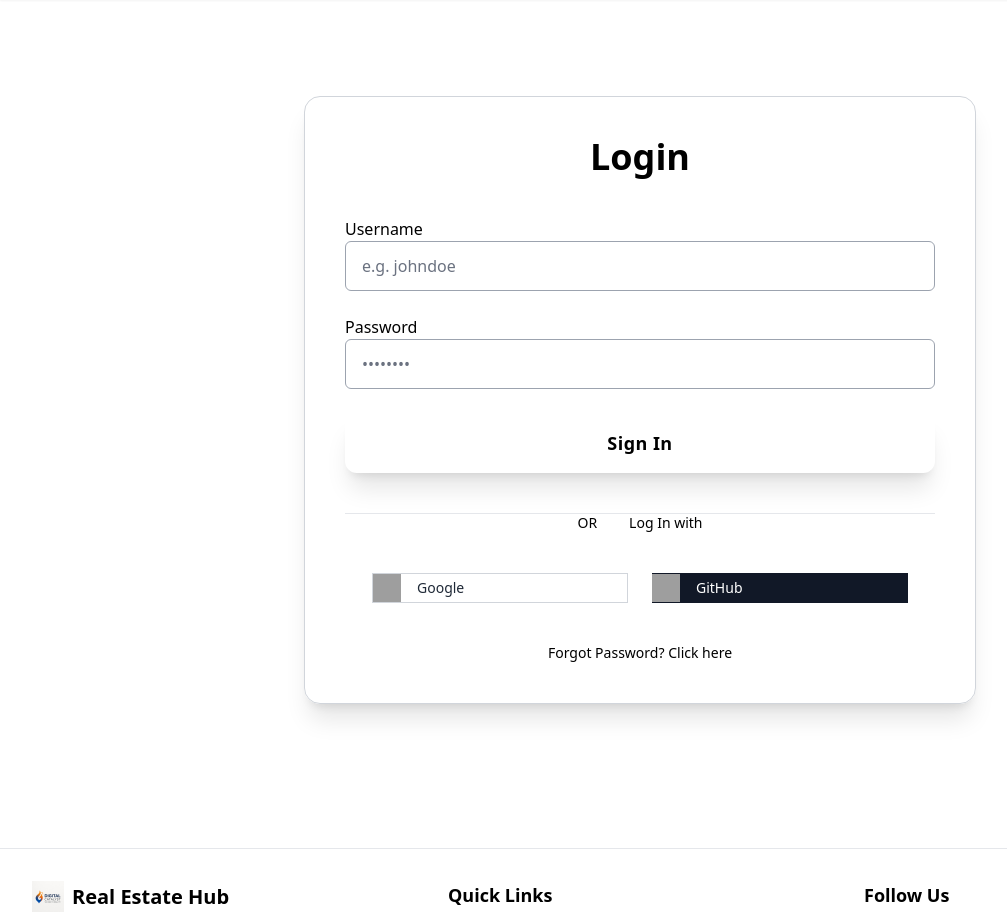
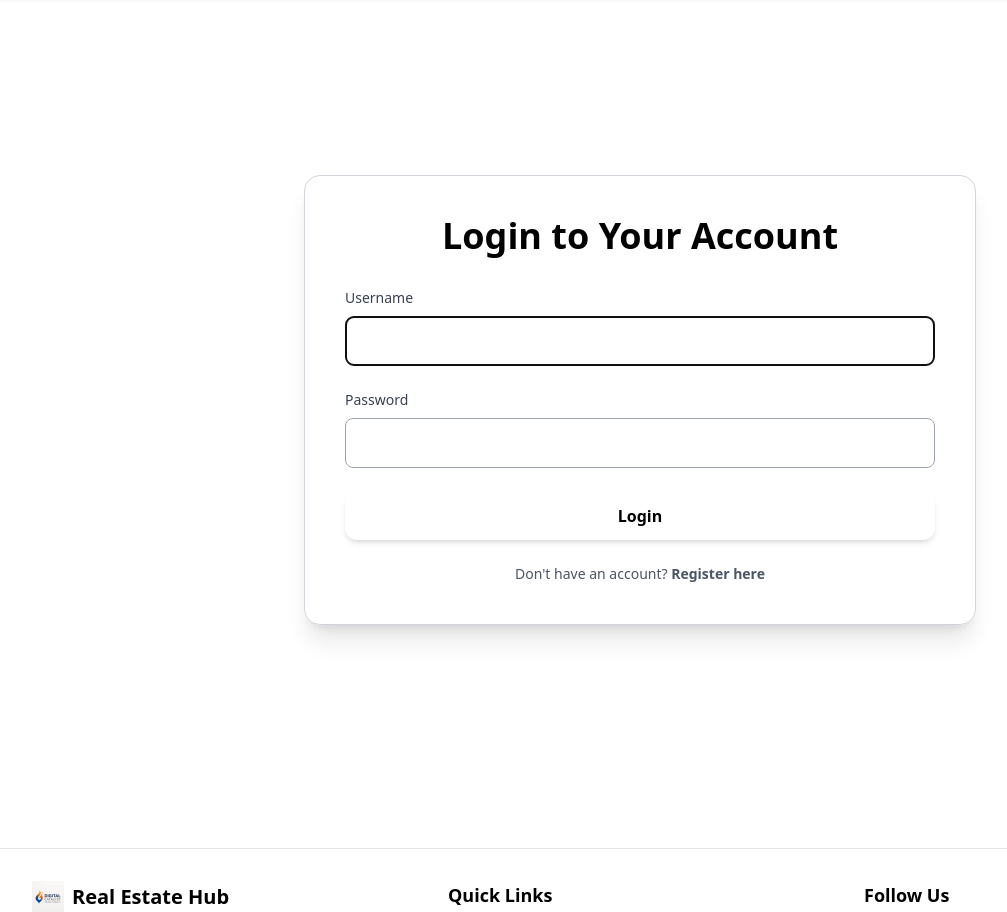
Before and after one commit to C9b3rD3vi1/realestate-hub, a Django app: page /login/ in a window 1280 px wide. Shown: the part 48-960 px from the top of the page, without its empty margins (0-1007 px from the left). Run offline with Django 4.2, Linux system fonts and the light colour scheme; some libraries are stand-ins or nearby versions; grey boxes are pictures that could not be loaded.

Commit message:
User Authentication system

```diff
--- a/listings/views.py
+++ b/listings/views.py
@@ -6,6 +6,7 @@ from .forms import *
 from django.http import Http404
 from django.db.models import Q
 from django.contrib.auth import login, authenticate, logout
+from django.contrib import messages
 from django.contrib.auth.forms import UserCreationForm, AuthenticationForm
 from django.contrib.auth.decorators import login_required
 from django.shortcuts import render, get_object_or_404
@@ -112,43 +113,39 @@ def car_detail(request, slug):
 def user_register(request):
     # This view handles user registration
     if request.method == 'POST':
-        form = CustomUserCreationForm(request.POST)
-        if form.is_valid():
-            form.save()
-            return redirect('login')
+            form = CustomUserCreationForm(request.POST, request.FILES)
+            if form.is_valid():
+                user = form.save()
+                login(request, user)  # Optional: log in the user after registration
+                messages.success(request, 'Account created successfully!')
+                return redirect('home')
+            else:
+                messages.error(request, 'Please correct the errors below.')
     else:
         form = CustomUserCreationForm()
+
     return render(request, 'register.html', {'form': form})
 
+# User logout functionality requested
 def user_logout(request):
-    # handle user logout request
-    if request.method == 'POST':
-        logout(request)
-        return redirect('home')
-
+    logout(request)
+    return redirect('home')
 
 # User login and authentication functionality
 def user_login(request):
-    # This view handles user login
+    if request.user.is_authenticated:
+        return redirect('home')  # prevent logged-in users from seeing login page again
+
     if request.method == 'POST':
         form = AuthenticationForm(request, data=request.POST)
-        # Validate the form data
         if form.is_valid():
-            # Get the cleaned data from the form
-            username = form.cleaned_data.get('username')
-            password = form.cleaned_data.get('password')
-            # Authenticate the user
-            user = authenticate(username=username, password=password)
-            if user is not None:
-                # If the user is authenticated, log them in
-                login(request, user)
-                # Redirect to the home page
-                return redirect('home')
+            # Log the user in directly with form.get_user()
+            login(request, form.get_user())
+            return redirect('home')
     else:
-        # If the request method is GET, create an empty form
-        form = AuthenticationForm(request)
+        form = AuthenticationForm()
+
     return render(request, 'login.html', {'form': form})
-
 
 
 def contact(request):
--- a/requirements.txt
+++ b/requirements.txt
@@ -1,3 +1,4 @@
 asgiref==3.8.1
 Django==5.2
+pillow==11.2.1
 sqlparse==0.5.3
--- a/templates/housing_detail.html
+++ b/templates/housing_detail.html
@@ -5,8 +5,6 @@
 <section class="min-h-screen bg-base-200 py-6">
   <div class="w-full bg-base-100 p-4 md:p-6 rounded-none shadow-lg">
     <div class="grid md:grid-cols-2 gap-4 md:gap-8">
-
-      <!-- House Image -->
       <div>
         <img src="{{ house.image.url }}" alt="{{ house.title }}" class="w-full h-72 md:h-96 object-cover rounded-lg" />
       </div>
--- a/templates/login.html
+++ b/templates/login.html
@@ -1,103 +1,41 @@
 {% extends 'base.html' %}
-{% block title %}Sign Up - Real Estate Hub{% endblock %}
+{% load static %}
+
+{% block title %}Login - Real Estate Hub{% endblock %}
+
 {% block content %}
 
+{% load widget_tweaks %}
 <section class="min-h-screen flex items-center justify-center bg-base-200 px-6 py-24">
-  <div class="w-full max-w-2xl bg-base-100 p-10 rounded-2xl shadow-xl border border-gray-300 motion-safe:animate-fadeInUp duration-700">
-    <h2 class="text-4xl font-bold text-center text-primary mb-10 motion-safe:animate-fadeInDown">
-        Login
-    </h2>
+    <div class="w-full max-w-2xl bg-base-100 p-10 rounded-2xl shadow-xl border border-gray-300 motion-safe:animate-fadeInUp duration-700">
+    <h2 class="text-4xl font-bold mb-8 text-center">Login to Your Account</h2>
 
-    {% if messages %}
-      {% for message in messages %}
-        <div class="alert alert-{{ message.tags }} mb-4">
-          <span>{{ message }}</span>
+    <form method="POST" novalidate>
+      {% csrf_token %}
+      {% for field in form %}
+        <div class="mb-6">
+          <label for="{{ field.id_for_label }}" class="block mb-2 text-sm font-medium text-gray-700">
+            {{ field.label }}
+          </label>
+          {{ field|add_class:"w-full border border-gray-400 rounded-lg px-4 py-3" }}
+          {% if field.help_text %}
+            <p class="text-sm text-gray-500">{{ field.help_text }}</p>
+          {% endif %}
+          {% for error in field.errors %}
+            <p class="text-sm text-red-600">{{ error }}</p>
+          {% endfor %}
         </div>
       {% endfor %}
-    {% endif %}
 
-    <form method="post" class="space-y-6 motion-safe:animate-fadeInUp">
-      {% csrf_token %}
-
-      <div class="form-control">
-        <label class="label font-medium text-base-content">Username</label>
-        <input
-          type="text"
-          name="username"
-          class="w-full px-4 py-3 rounded-md border border-gray-400 bg-white text-gray-800 placeholder-gray-500 focus:outline-none focus:ring-2 focus:ring-primary focus:border-transparent"
-          placeholder="e.g. johndoe"
-          required />
-      </div>
-
-      <div class="form-control">
-        <label class="label font-medium text-base-content">Password</label>
-        <input
-          type="password"
-          name="password1"
-          class="w-full px-4 py-3 rounded-md border border-gray-400 bg-white text-gray-800 placeholder-gray-500 focus:outline-none focus:ring-2 focus:ring-primary focus:border-transparent"
-          placeholder="••••••••"
-          required />
-      </div>
-
-      <button
-        type="submit"
-        id="signupBtn"
-        class="btn btn-primary text-blue w-full px-6 py-4 text-lg shadow-xl hover:scale-[1.02] hover:shadow-2xl hover:brightness-105 transition duration-300 ease-in-out rounded-xl tracking-wide font-semibold flex items-center justify-center gap-3"
-      >
-        <svg id="spinner" class="animate-spin h-6 w-6 text-white hidden" xmlns="http://www.w3.org/2000/svg" fill="none"
-          viewBox="0 0 24 24">
-          <circle class="opacity-25" cx="12" cy="12" r="10" stroke="currentColor" stroke-width="4"></circle>
-          <path class="opacity-75" fill="currentColor" d="M4 12a8 8 0 018-8v4a4 4 0 00-4 4H4z"></path>
-        </svg>
-        <span id="signupText">Sign In</span>
+      <button type="submit" class="w-full py-3 px-6 bg-primary font-bold rounded-xl shadow-md hover:bg-primary-focus transition duration-300">
+        Login
       </button>
 
-
-
-
+      <p class="text-center mt-6 text-sm text-gray-600">
+        Don't have an account?
+        <a href="{% url 'register' %}" class="text-primary font-semibold hover:underline">Register here</a>
+      </p>
     </form>
-
-    <!-- Social login divider -->
-    <div class="relative my-10 flex items-center justify-center">
-      <span class="px-4 bg-base-100 text-base-content/70 text-sm font-medium z-10">OR</span>
-      <p class="px-4 bg-base-100 text-base-content/70 text-sm font-medium z-10">Log In with</p>
-      <div class="absolute inset-0 border-t border-base-300"></div>
-    </div>
-
-    <div class="flex flex-col md:flex-row md:justify-center md:space-x-6 space-y-4 md:space-y-0 motion-safe:animate-fadeInUp">
-      <!-- Google Button -->
-      <a href="#" class="btn w-full md:w-64 bg-white border border-gray-300 hover:shadow-md transition duration-200 flex items-center justify-start gap-4">
-        <img src="https://www.svgrepo.com/show/475656/google-color.svg" alt="Google Logo" class="w-7 h-7 transition-transform duration-300 group-hover:scale-110" />
-        <span class="text-sm text-gray-800 font-medium">Google</span>
-      </a>
-
-      <!-- GitHub Button -->
-      <a href="#" class="btn w-full md:w-64 bg-gray-900 hover:bg-black text-white transition duration-200 flex items-center justify-start gap-4">
-        <img src="https://www.svgrepo.com/show/475647/github-color.svg" alt="GitHub Logo" class="w-7 h-7 transition-transform duration-300 group-hover:scale-110" />
-        <span class="text-sm font-medium">GitHub</span>
-      </a>
-    </div>
-
-
-
-    <p class="text-center text-sm mt-10">
-        Forgot Password?
-      <a href="password_reset" class="link link-primary font-medium hover:underline">Click here</a>
-    </p>
   </div>
 </section>
-
 {% endblock %}
-
-<script>
-  const form = document.querySelector("form");
-  const signupBtn = document.getElementById("signupBtn");
-  const spinner = document.getElementById("spinner");
-  const signupText = document.getElementById("signupText");
-
-  form?.addEventListener("submit", () => {
-    signupBtn.disabled = true;
-    signupText.textContent = "Signing Up...";
-    spinner.classList.remove("hidden");
-  });
-</script>
```
Also changed, not shown: listings/forms.py (+53 -46 lines), realestate/settings.py (+7 -2 lines), templates/register.html (+18 -46 lines), media/profile_pictures/team1.jpg (added).
